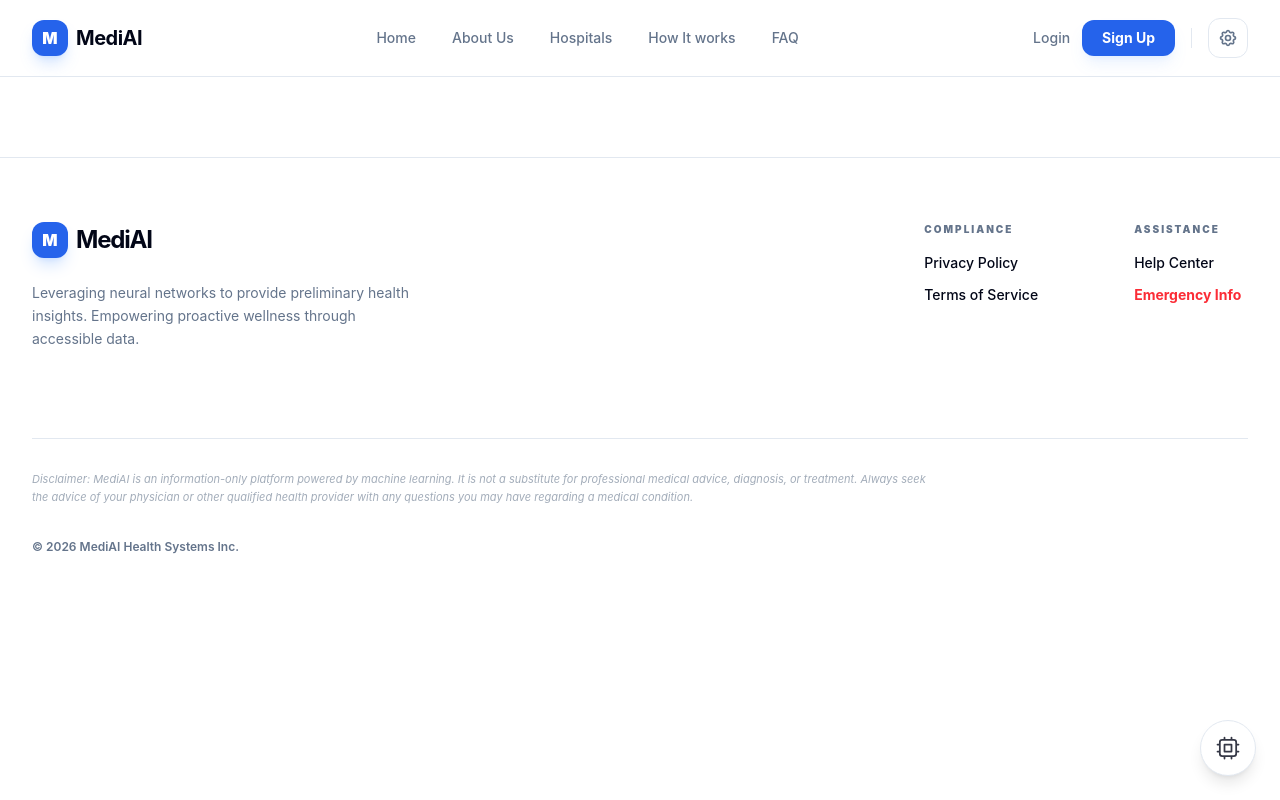
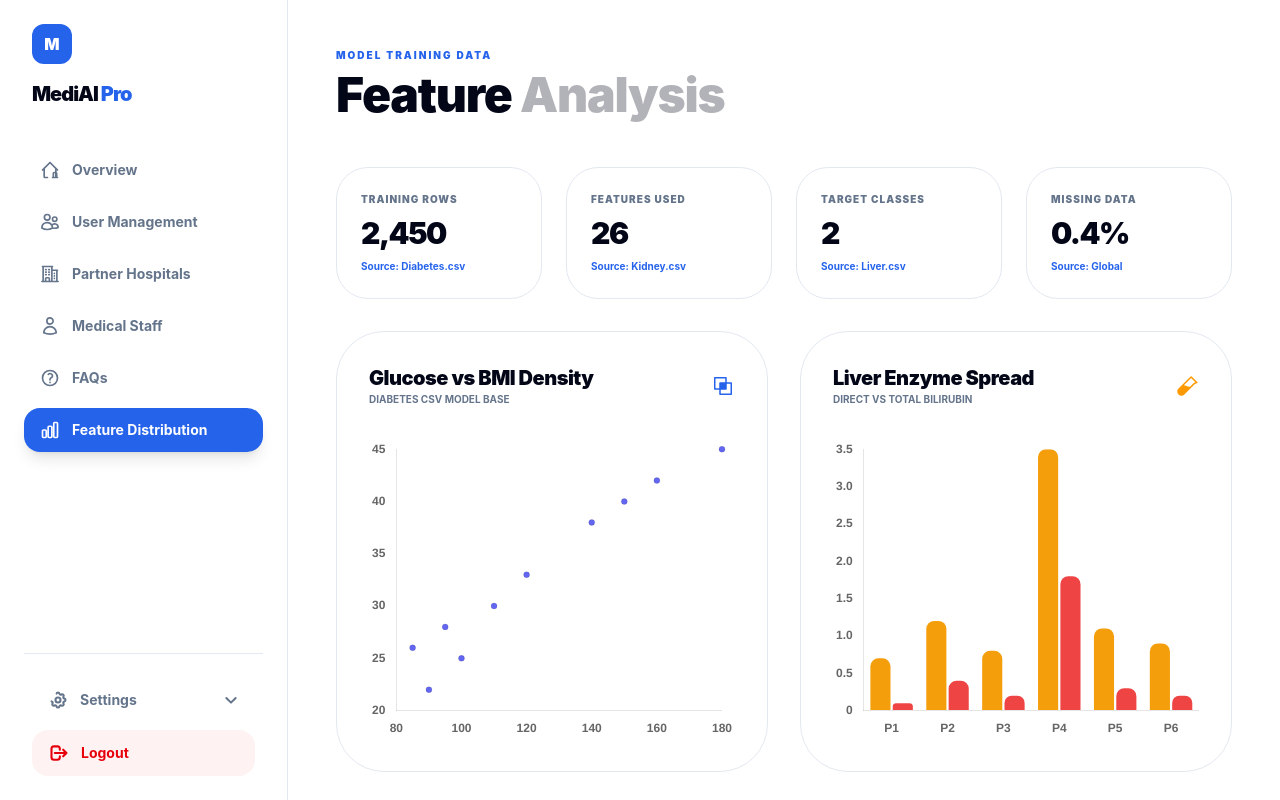
Before and after one commit to upadhyayabhisek/diagnosys_v2, a Nuxt app in the folder nuxt-app/: page /admin/analytics in a window 1280 px wide. Built offline with nearby package versions, Linux system fonts and the light colour scheme.

Commit message:
admin panel analytics

```diff
--- a/nuxt-app/app/components/AdminSidebar.vue
+++ b/nuxt-app/app/components/AdminSidebar.vue
@@ -45,7 +45,7 @@ const navItems = [
   },
   {
     id: "analytics",
-    label: "Health Trends",
+    label: "Feature Distribution",
     icon: "M3 13.125C3 12.504 3.504 12 4.125 12h2.25c.621 0 1.125.504 1.125 1.125v6.75C7.5 20.496 6.996 21 6.375 21h-2.25A1.125 1.125 0 0 1 3 19.875v-6.75ZM9.75 8.625c0-.621.504-1.125 1.125-1.125h2.25c.621 0 1.125.504 1.125 1.125v11.25c0 .621-.504 1.125-1.125 1.125h-2.25a1.125 1.125 0 0 1-1.125-1.125V8.625ZM16.5 4.125c0-.621.504-1.125 1.125-1.125h2.25C20.496 3 21 3.504 21 4.125v15.75c0 .621-.504 1.125-1.125 1.125h-2.25a1.125 1.125 0 0 1-1.125-1.125V4.125Z",
   },
 ];
--- /dev/null
+++ b/nuxt-app/app/pages/admin/analytics.vue
@@ -0,0 +1,207 @@
+<template>
+  <div>
+    <header class="mb-12">
+      <p
+        class="text-[10px] font-black tracking-[0.2em] text-[var(--primary)] mb-2 uppercase"
+      >
+        Model Training Data
+      </p>
+      <h1 class="text-5xl font-black tracking-tight mb-4">
+        Feature <span class="opacity-30">Analysis</span>
+      </h1>
+    </header>
+
+    <!-- Model Stats -->
+    <div class="grid grid-cols-1 md:grid-cols-4 gap-6 mb-8">
+      <div
+        v-for="stat in modelStats"
+        :key="stat.label"
+        class="bg-[var(--card)] border border-[var(--border)] p-6 rounded-[2rem]"
+      >
+        <p
+          class="text-[10px] font-black uppercase tracking-widest text-[var(--subtext)] mb-2"
+        >
+          {{ stat.label }}
+        </p>
+        <h3 class="text-3xl font-black tracking-tighter">{{ stat.value }}</h3>
+        <p class="text-[10px] font-bold text-[var(--primary)] mt-2">
+          Source: {{ stat.source }}
+        </p>
+      </div>
+    </div>
+
+    <div class="grid grid-cols-1 lg:grid-cols-2 gap-8">
+      <!-- Feature 1: Diabetes Correlation (Glucose vs BMI) -->
+      <section
+        class="bg-[var(--card)] border border-[var(--border)] rounded-[3rem] p-8"
+      >
+        <div class="flex justify-between items-center mb-8">
+          <div>
+            <h2 class="text-xl font-black tracking-tight">
+              Glucose vs BMI Density
+            </h2>
+            <p class="text-[10px] font-bold text-[var(--subtext)] uppercase">
+              Diabetes CSV Model Base
+            </p>
+          </div>
+          <Icon
+            name="ph:intersect-square-fill"
+            class="text-2xl text-[var(--primary)]"
+          />
+        </div>
+        <div class="h-[300px]">
+          <Scatter :data="diabetesScatterData" :options="chartOptions" />
+        </div>
+      </section>
+
+      <!-- Feature 2: Liver Function Distribution (Bilirubin levels) -->
+      <section
+        class="bg-[var(--card)] border border-[var(--border)] rounded-[3rem] p-8"
+      >
+        <div class="flex justify-between items-center mb-8">
+          <div>
+            <h2 class="text-xl font-black tracking-tight">
+              Liver Enzyme Spread
+            </h2>
+            <p class="text-[10px] font-bold text-[var(--subtext)] uppercase">
+              Direct vs Total Bilirubin
+            </p>
+          </div>
+          <Icon name="ph:test-tube-fill" class="text-2xl text-amber-500" />
+        </div>
+        <div class="h-[300px]">
+          <Bar :data="liverBarData" :options="chartOptions" />
+        </div>
+      </section>
+
+      <!-- Feature 3: Kidney Disease Indicators (Albumin/Sugar/BP) -->
+      <section
+        class="bg-[var(--card)] border border-[var(--border)] rounded-[3rem] p-8 lg:col-span-2"
+      >
+        <div class="flex justify-between items-center mb-8">
+          <div>
+            <h2 class="text-xl font-black tracking-tight">
+              CKD Model: Critical Feature Weights
+            </h2>
+            <p class="text-[10px] font-bold text-[var(--subtext)] uppercase">
+              Analysis of Blood Pressure (bp) & Specific Gravity (sg)
+            </p>
+          </div>
+        </div>
+        <div class="h-[350px]">
+          <Line :data="kidneyTrendData" :options="chartOptions" />
+        </div>
+      </section>
+    </div>
+  </div>
+</template>
+
+<script setup>
+import {
+  BarElement,
+  CategoryScale,
+  Chart as ChartJS,
+  Legend,
+  LinearScale,
+  LineElement,
+  PointElement,
+  Title,
+  Tooltip,
+} from "chart.js";
+import { Bar, Line, Scatter } from "vue-chartjs";
+
+ChartJS.register(
+  Title,
+  Tooltip,
+  Legend,
+  CategoryScale,
+  LinearScale,
+  BarElement,
+  PointElement,
+  LineElement,
+);
+
+definePageMeta({ layout: "admin" });
+
+const modelStats = [
+  { label: "Training Rows", value: "2,450", source: "Diabetes.csv" },
+  { label: "Features Used", value: "26", source: "Kidney.csv" },
+  { label: "Target Classes", value: "2", source: "Liver.csv" },
+  { label: "Missing Data", value: "0.4%", source: "Global" },
+];
+
+const chartOptions = {
+  responsive: true,
+  maintainAspectRatio: false,
+  plugins: { legend: { display: false } },
+  scales: {
+    y: {
+      grid: { color: "rgba(255,255,255,0.05)" },
+      ticks: { font: { weight: "bold" } },
+    },
+    x: { grid: { display: false }, ticks: { font: { weight: "bold" } } },
+  },
+};
+
+// Diabetes CSV: Glucose vs BMI scatter plot (Commonly used to find clusters)
+const diabetesScatterData = {
+  datasets: [
+    {
+      label: "Glucose/BMI Correlation",
+      data: [
+        { x: 85, y: 26 },
+        { x: 120, y: 33 },
+        { x: 150, y: 40 },
+        { x: 90, y: 22 },
+        { x: 180, y: 45 },
+        { x: 110, y: 30 },
+        { x: 140, y: 38 },
+        { x: 100, y: 25 },
+        { x: 160, y: 42 },
+        { x: 95, y: 28 },
+      ],
+      backgroundColor: "#6366f1",
+    },
+  ],
+};
+
+// Liver CSV: Bilirubin levels (Direct vs Total)
+const liverBarData = {
+  labels: ["P1", "P2", "P3", "P4", "P5", "P6"],
+  datasets: [
+    {
+      label: "Total Bilirubin",
+      data: [0.7, 1.2, 0.8, 3.5, 1.1, 0.9],
+      backgroundColor: "#f59e0b",
+      borderRadius: 8,
+    },
+    {
+      label: "Direct Bilirubin",
+      data: [0.1, 0.4, 0.2, 1.8, 0.3, 0.2],
+      backgroundColor: "#ef4444",
+      borderRadius: 8,
+    },
+  ],
+};
+
+// Kidney CSV: BP and Specific Gravity Trend
+const kidneyTrendData = {
+  labels: ["Row 10", "Row 20", "Row 30", "Row 40", "Row 50", "Row 60"],
+  datasets: [
+    {
+      label: "Blood Pressure (bp)",
+      data: [80, 70, 90, 80, 110, 70],
+      borderColor: "#6366f1",
+      tension: 0.4,
+      pointRadius: 4,
+    },
+    {
+      label: "Specific Gravity (sg)",
+      data: [1.02, 1.01, 1.02, 1.0, 1.01, 1.02],
+      borderColor: "#10b981",
+      tension: 0.4,
+      yAxisID: "y1",
+    },
+  ],
+};
+</script>
--- a/nuxt-app/package.json
+++ b/nuxt-app/package.json
@@ -15,9 +15,11 @@
     "@nuxtjs/color-mode": "^4.0.0",
     "@nuxtjs/i18n": "^10.2.3",
     "@tailwindcss/vite": "^4.2.2",
+    "chart.js": "^4.5.1",
     "nuxt": "^4.4.2",
     "tailwindcss": "^4.2.2",
     "vue": "^3.5.30",
+    "vue-chartjs": "^5.3.3",
     "vue-router": "^5.0.3"
   }
 }
```
Also changed, not shown: 1 other file (tests, documents, lock files or other folders).
